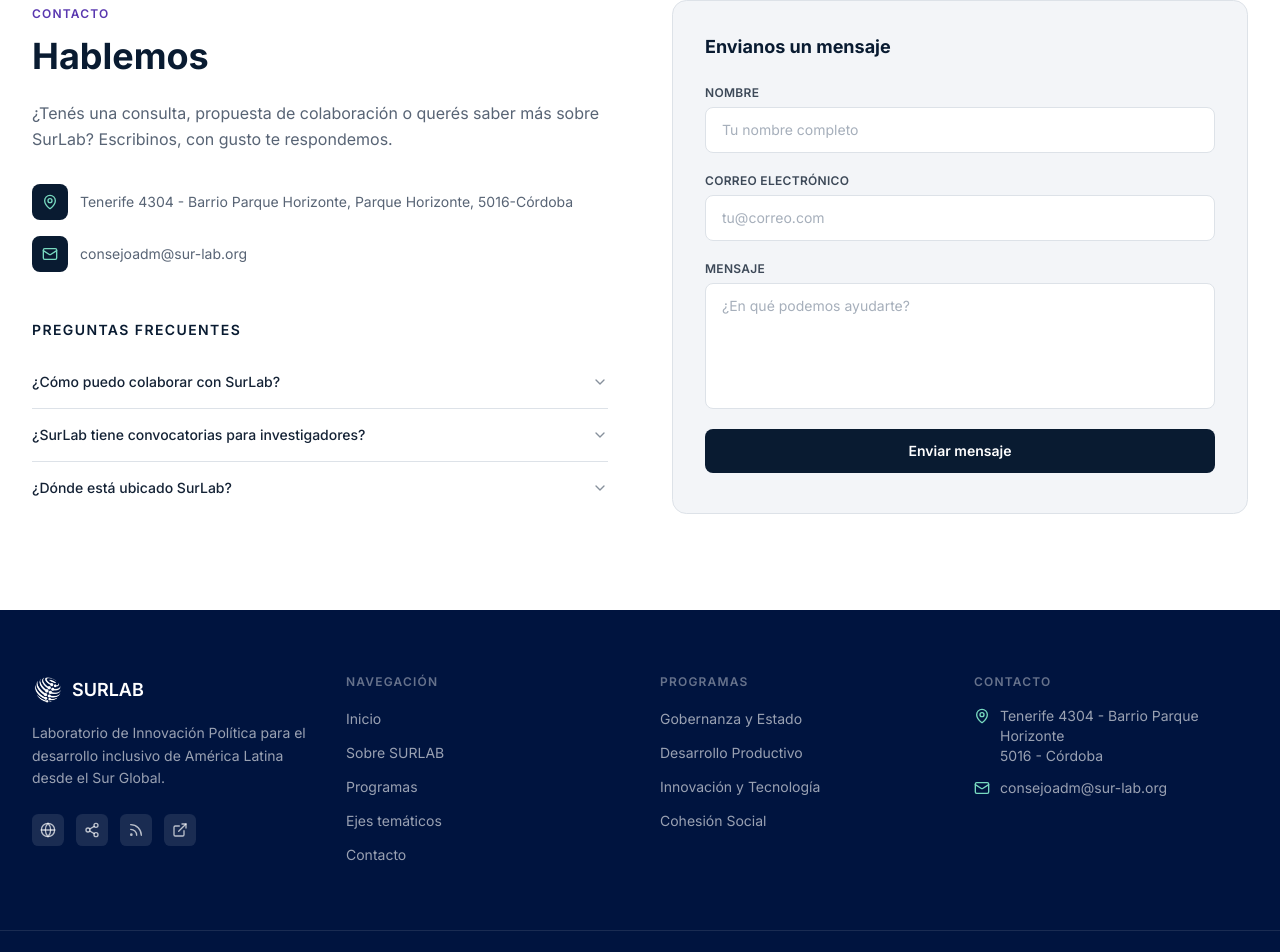
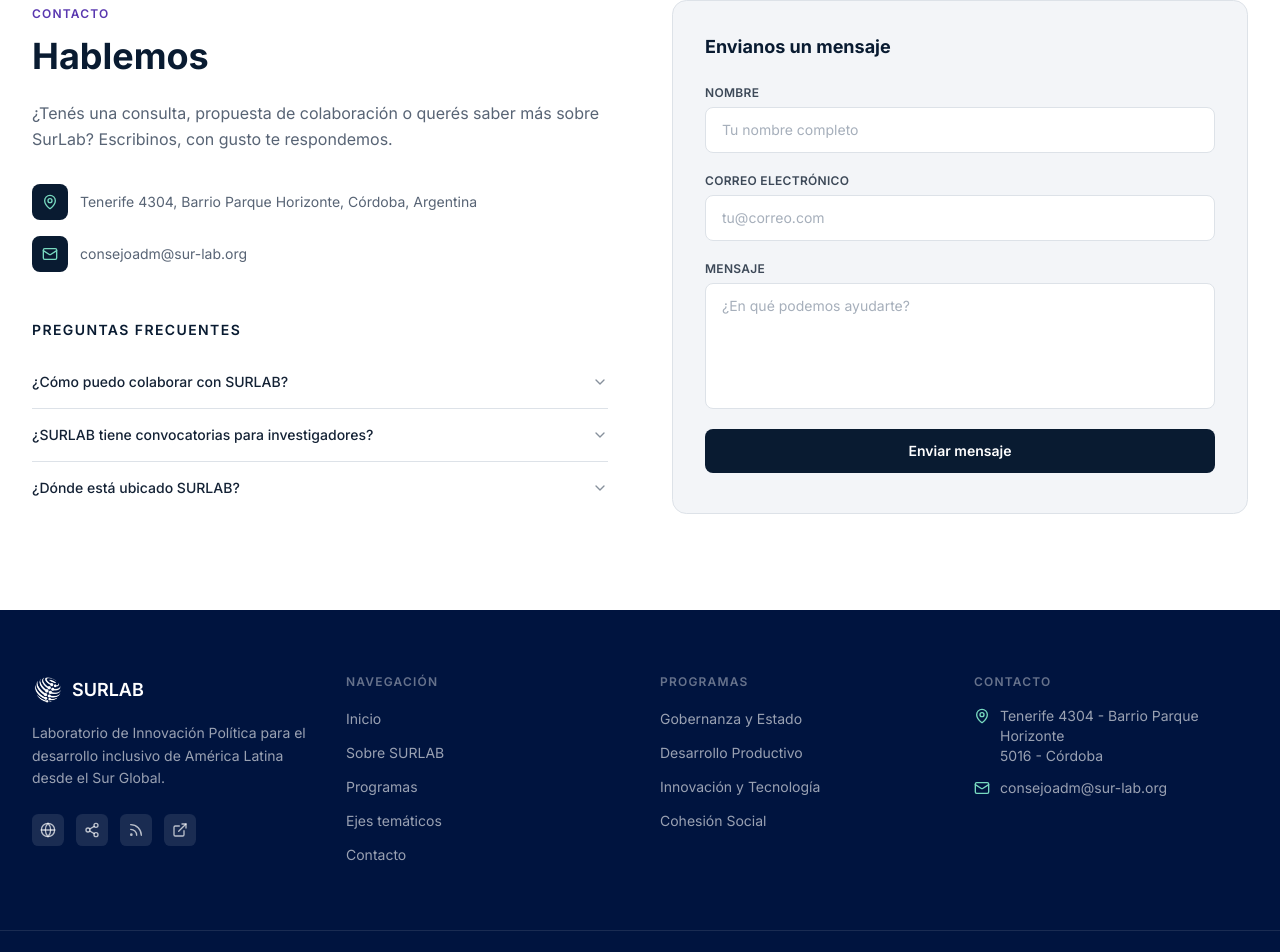
Before and after one commit to datossurlab/surlab-design, a Next.js app: page / in a window 1280 px wide. Shown: the part 5604-6556 px from the top of the page. Built offline with nearby package versions, Linux system fonts and the light colour scheme.

Commit message:
Update SURLAB address in contact section

```diff
--- a/components/sections/contact.tsx
+++ b/components/sections/contact.tsx
@@ -5,17 +5,16 @@ import { Mail, MapPin, ChevronDown } from 'lucide-react'
 
 const faqs = [
   {
-    q: '¿Cómo puedo colaborar con SurLab?',
+    q: '¿Cómo puedo colaborar con SURLAB?',
     a: 'Podés contactarnos a través del formulario o enviárnos un correo a consejoadm@sur-lab.org. También podés seguirnos en redes sociales para enterarte de convocatorias abiertas.',
   },
   {
-    q: '¿SurLab tiene convocatorias para investigadores?',
+            q: '¿SURLAB tiene convocatorias para investigadores?',
     a: 'Sí, periódicamente lanzamos convocatorias para investigadores, becarios y colaboradores. Te recomendamos suscribirte al newsletter para no perderte ninguna novedad.',
   },
   {
-    q: '¿Dónde está ubicado SurLab?',
-    a: 'SurLab tiene su sede en la ciudad de Córdoba, Argentina, en Tenerife 4304, Barrio Parque Horizonte.',
-  },
+            q: '¿Dónde está ubicado SURLAB?',
+  a: 'SURLAB tiene su sede en la ciudad de Córdoba, Argentina, en Tenerife 4304, Barrio Parque Horizonte, Córdoba, Argentina.',  },
 ]
 
 export function ContactSection() {
@@ -47,8 +46,8 @@ export function ContactSection() {
             </p>
             <div className="flex flex-col gap-4 mb-12">
               {[
-                { icon: MapPin, label: 'Tenerife 4304 - Barrio Parque Horizonte, Parque Horizonte, 5016-Córdoba' },
-                { icon: Mail, label: 'consejoadm@sur-lab.org', href: 'mailto:consejoadm@sur-lab.org' },
+          { icon: MapPin, label: 'Tenerife 4304, Barrio Parque Horizonte, Córdoba, Argentina' },
+      { icon: Mail, label: 'consejoadm@sur-lab.org', href: 'mailto:consejoadm@sur-lab.org' },
               ].map(({ icon: Icon, label, href }) => (
                 <div key={label} className="flex items-center gap-3">
                   <div className="w-9 h-9 rounded-lg bg-[oklch(0.22_0.05_255)] flex items-center justify-center shrink-0">
```
